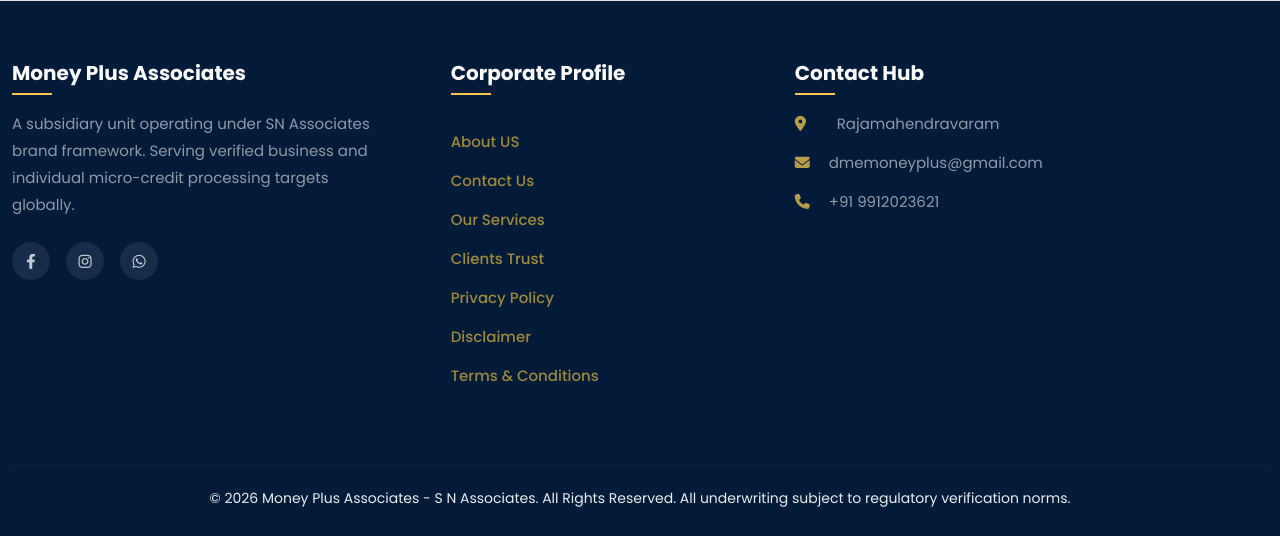
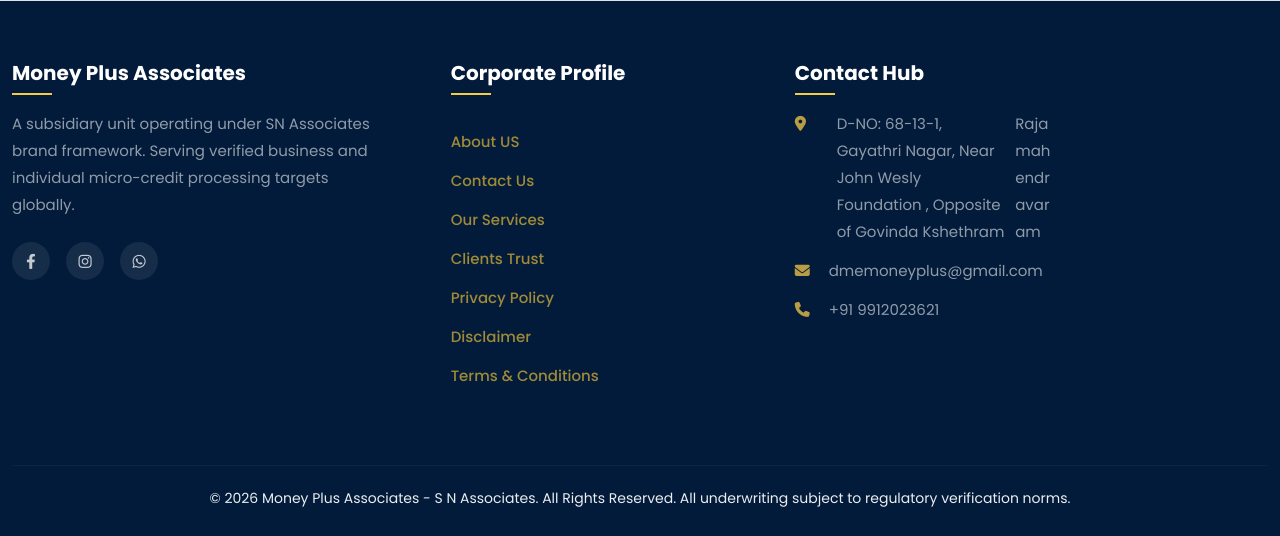
Before and after one commit to 8977115766/Money_Plus_Associates, a Flask app: page / in a window 1280 px wide. Shown: the part 2410-2946 px from the top of the page. Run offline with Flask 3, Linux system fonts and the light colour scheme.

Commit message:
Update index.html

```diff
--- a/templates/index.html
+++ b/templates/index.html
@@ -244,7 +244,7 @@
                 <ul class="list-unstyled text-white opacity-75 small">
                     <li>
                         <i class="fas fa-location-dot me-3"></i>
-
+                        D-NO: 68-13-1, Gayathri Nagar, Near John Wesly Foundation , Opposite of Govinda Kshethram
                         <a href="https://www.google.com/maps/@17.0269643,81.7991554,3a,75y,14.45h,90t/data=!3m7!1e1!3m5!1sVUqX13vWYnY11ZoN9_nNHw!2e0!6shttps:%2F%2Fstreetviewpixels-pa.googleapis.com%2Fv1%2Fthumbnail%3Fcb_client%3Dmaps_sv.tactile%26w%3D900%26h%3D600%26pitch%3D0%26panoid%3DVUqX13vWYnY11ZoN9_nNHw%26yaw%3D14.446147!7i16384!8i8192!18m1!1e1?entry=ttu&g_ep=EgoyMDI2MDUyMC4wIKXMDSoASAFQAw%3D%3D"
                            target="_blank">
 
```
